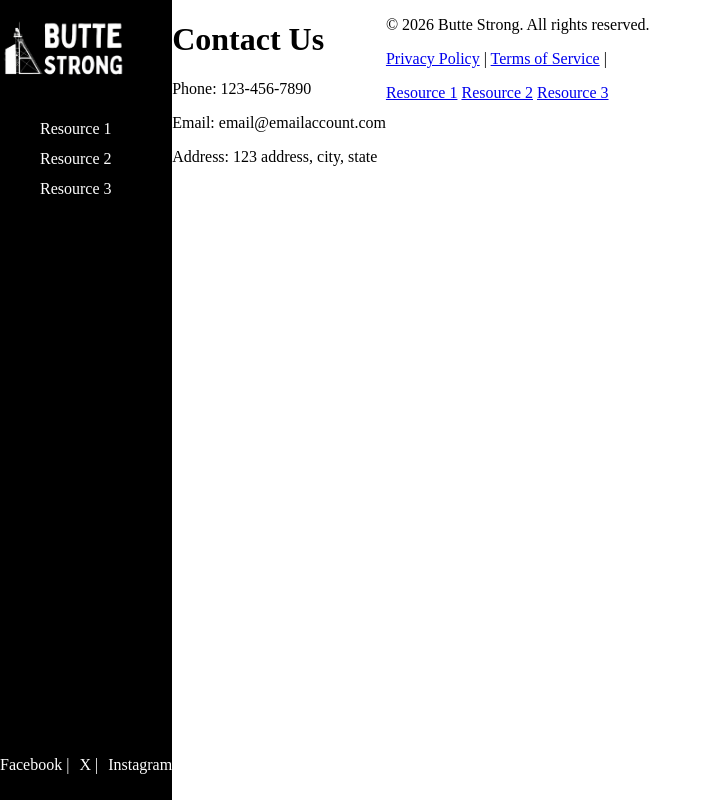
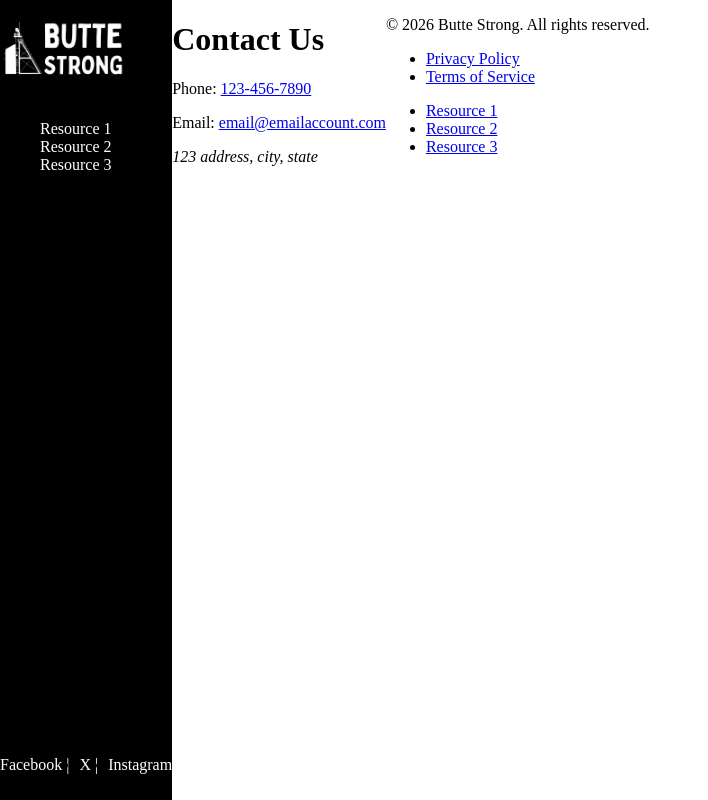
Before and after one commit to KylleWaldie/ButteStrongWebsite, a PHP site: page /contact_page.php in a window 1280 px wide. Shown: the whole page, without its empty margins (0-708 px from the left). Run offline with PHP 8.4, Linux system fonts and the light colour scheme.

Commit message:
Updated all accessibility for webpages

```diff
--- a/includes/footer.php
+++ b/includes/footer.php
@@ -4,18 +4,18 @@
         <p>&copy; <?= date('Y') ?> Butte Strong. All rights reserved.</p>
     </div>
 
-    <div class="Legals">
-        <p>
-            <a href="privacy.php">Privacy Policy</a> |
-            <a href="terms.php">Terms of Service</a> |
-        </p>
-    </div>
-    <div class="Links">
-        <p>
-            <a href="/ButteStrongWebsite/public/index.php">Resource 1</a>
-            <a href="/ButteStrongWebsite/public/importantLinks.php">Resource 2</a>
-            <a href="/ButteStrongWebsite/public/contact_page.php">Resource 3</a>
-        </p>
-    </div>
-
+    <h2 class="visually-hidden">Legal</h2>
+    <nav class="Legals">
+        <ul>
+            <li><a href="privacy.php">Privacy Policy</a></li>
+            <li><a href="terms.php">Terms of Service</a></li>
+        </ul>
+    </nav>
+    <nav class="Links">
+        <ul>
+            <li><a href="/ButteStrongWebsite/public/index.php">Resource 1</a></li>
+            <li><a href="/ButteStrongWebsite/public/importantLinks.php">Resource 2</a></li>
+            <li><a href="/ButteStrongWebsite/public/contact_page.php">Resource 3</a></li>
+        </ul>
+    </nav>
 </footer>
--- a/includes/header.php
+++ b/includes/header.php
@@ -1,26 +1,26 @@
 <header class="site-header">
     <div class="navbar">
         <div class="topper">
-        <a href="/ButteStrongWebsite/public/index.php"><div class="logolink"><img src="/ButteStrongWebsite/public/images/logo-removebg-preview.png" class="logo" alt="Butte Strong Logo"></div></a>
-        <button class="nav_burger">☰</button>
+        <a href="/ButteStrongWebsite/public/index.php"><div class="logolink"><img src="/ButteStrongWebsite/public/images/logo-removebg-preview.png" class="logo" alt="Butte Strong home page logo"></div></a>
+        <button class="nav_burger" aria-label="Toggle navigation menu" aria-controls="primary-navigation" aria-expanded="false">☰</button>
         </div>
-        <nav class="sidebar">
+        <nav class="sidebar" id="primary-navigation" aria-label="Main navigation">
             <ul data-visible="false">
-                <li><a href="/ButteStrongWebsite/public/index.php"><div class="navlink">Resource 1</div></a></li>
-                <li><a href="/ButteStrongWebsite/public/importantLinks.php"><div class="navlink">Resource 2</div></a></li>
-                <li><a href="/ButteStrongWebsite/public/contact_page.php"><div class="navlink">Resource 3</div></a></li>
+                <li><a href="/ButteStrongWebsite/public/index.php" class="navlink">Resource 1</a></li>
+                <li><a href="/ButteStrongWebsite/public/importantLinks.php" class="navlink">Resource 2</a></li>
+                <li><a href="/ButteStrongWebsite/public/contact_page.php" class="navlink">Resource 3</a></li>
             </ul>
             <ul class="socials" data-visible="false">
                 <?php if (!empty($info['facebook_link'])): ?>
-                <a href="<?= htmlspecialchars($info['facebook_link']) ?>" target="_blank">Facebook | </a>
+                <li><a href="<?= htmlspecialchars($info['facebook_link']) ?>" target="_blank" rel="noopener noreference">Facebook | </a></li>
                 <?php endif; ?>
 
                 <?php if (!empty($info['x_link'])): ?>
-                    <a href="<?= htmlspecialchars($info['x_link']) ?>" target="_blank">X | </a>
+                    <li><a href="<?= htmlspecialchars($info['x_link']) ?>" target="_blank" rel="noopener noreference">X | </a></li>
                 <?php endif; ?>
 
                 <?php if (!empty($info['instagram_link'])): ?>
-                    <a href="<?= htmlspecialchars($info['instagram_link']) ?>" target="_blank">Instagram</a>
+                    <li><a href="<?= htmlspecialchars($info['instagram_link']) ?>" target="_blank" rel="noopener noreference">Instagram</a></li>
                 <?php endif; ?>
             </ul>
         </nav>
--- a/public/contact_page.php
+++ b/public/contact_page.php
@@ -3,27 +3,44 @@ $contact = include __DIR__ . '/../data/contact.php';
 $info = include __DIR__ . '/../data/info.php';
 ?>
 <!DOCTYPE html>
-<html>
+<html lang="en">
     <head>
-        <title>Contacts</title>
+        <title>Butte Strong Contact Us</title>
         <link rel="stylesheet" href="/ButteStrongWebsite/public/css/navbar_styles.css">
+        <link rel="stylesheet" href="/ButteStrongWebsite/public/css/footer_styles.css">
+        <meta name="viewport" content="width=device-width, initial-scale=1.0">
     </head>
 
     <body>
-        <div class=encompass>
+        <a href="#main-content" class="skip-link">Skip to main content</a>
+        <div class="encompass">
         <?php include __DIR__ . '/../includes/header.php'; ?>
 
         <main class="content">
             <h1>Contact Us</h1>
-            <div class = contact_phone>
-                <p>Phone: <?= htmlspecialchars($contact['phone']) ?></p>
-            </div>
-            <div class = contact_email>
-                <p>Email: <?= htmlspecialchars($contact['email']) ?></p>
-            </div>
-            <div class = contact_address>
-                <p>Address: <?= htmlspecialchars($contact['address']) ?></p>
-            </div>
+            <section aria-labelledby="contact-heading">
+                <div class = "contact_phone">
+                    <p>
+                        Phone:
+                        <a href="tel:<?= htmlspecialchars($contact['phone']) ?>">
+                            <?= htmlspecialchars($contact['phone']) ?>
+                        </a>
+                    </p>
+                </div>
+                <div class = "contact_email">
+                    <p>
+                        Email:
+                        <a href="mailto:<?= htmlspecialchars($contact['email']) ?>">
+                            <?= htmlspecialchars($contact['email']) ?>
+                        </a>
+                    </p>
+                </div>
+                <div class = "contact_address">
+                    <address>
+                        <?= htmlspecialchars($contact['address']) ?>
+                    </address>
+                </div>
+            </section>
         </main>
 
         <?php include __DIR__ . '/../includes/footer.php'; ?>
--- a/public/css/navbar_styles.css
+++ b/public/css/navbar_styles.css
@@ -9,6 +9,20 @@ body{
 	overflow-x: hidden;
 }
 
+.skip-link {
+    position: absolute;
+    top: -40px;
+    left: 0;
+    background: #000;
+    color: white;
+    padding: 8px 16px;
+    z-index: 100;
+    text-decoration: none;
+}
+
+.skip-link:focus {
+    top: 10px;
+}
 
 .sidebar {
     display: flex;
```
Also changed, not shown: public/importantLinks.php (+37 -16 lines), public/index.php (+10 -7 lines), public/privacy.php (+4 -6 lines), public/terms.php (+5 -2 lines).
